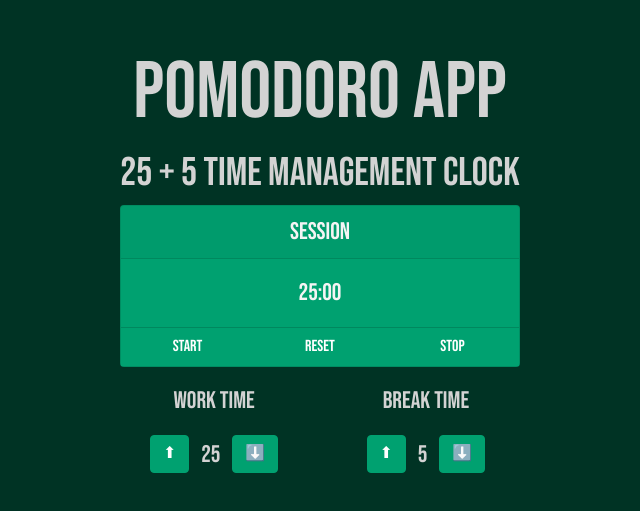
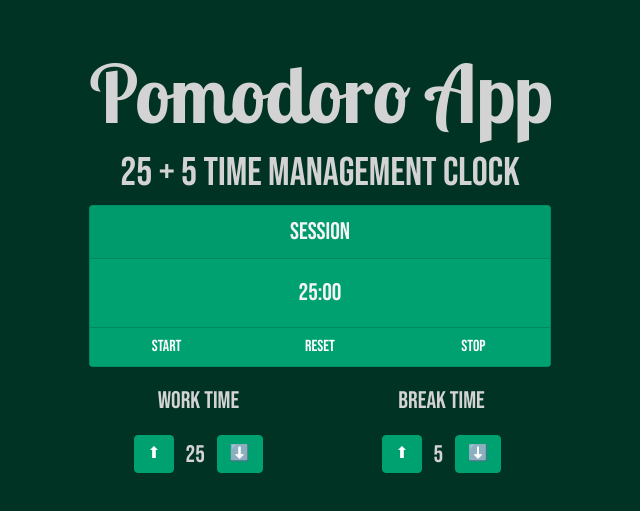
Before and after one commit to A3AJAGBE/react-pomodoro-app, a React (Create React App) app: page / in a window 1280 px wide. Shown: the part 125-636 px from the top of the page, without its empty margins (320-960 px from the left). Built offline with nearby package versions, Linux system fonts and the light colour scheme.

Commit message:
Add h1 css

```diff
--- a/src/index.css
+++ b/src/index.css
@@ -1,3 +1,7 @@
 body {
   margin: 0;
 }
+
+h1 {
+  font-family: 'Lobster Two', cursive;
+}
```
